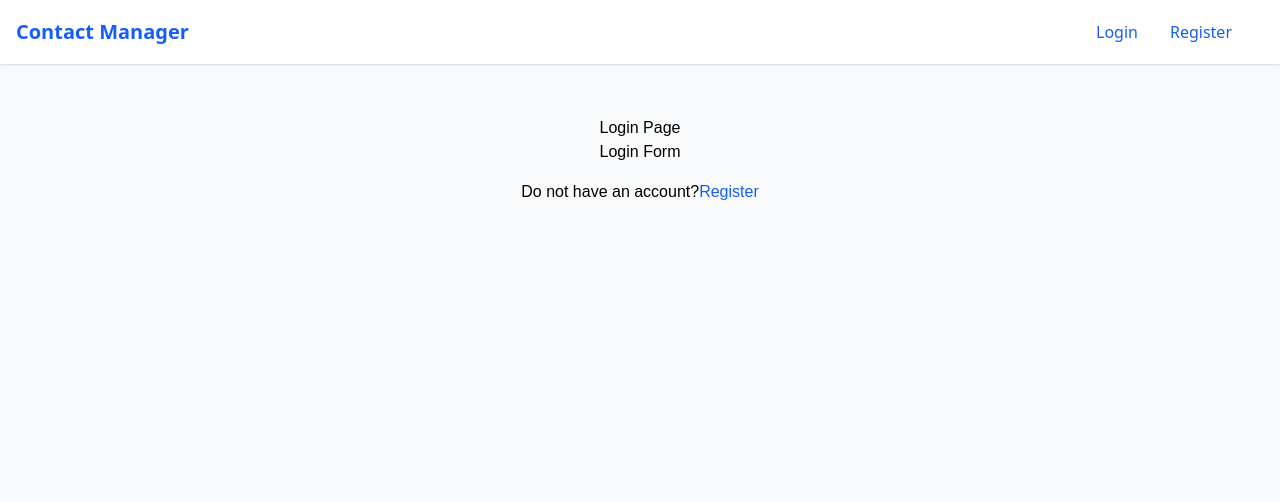
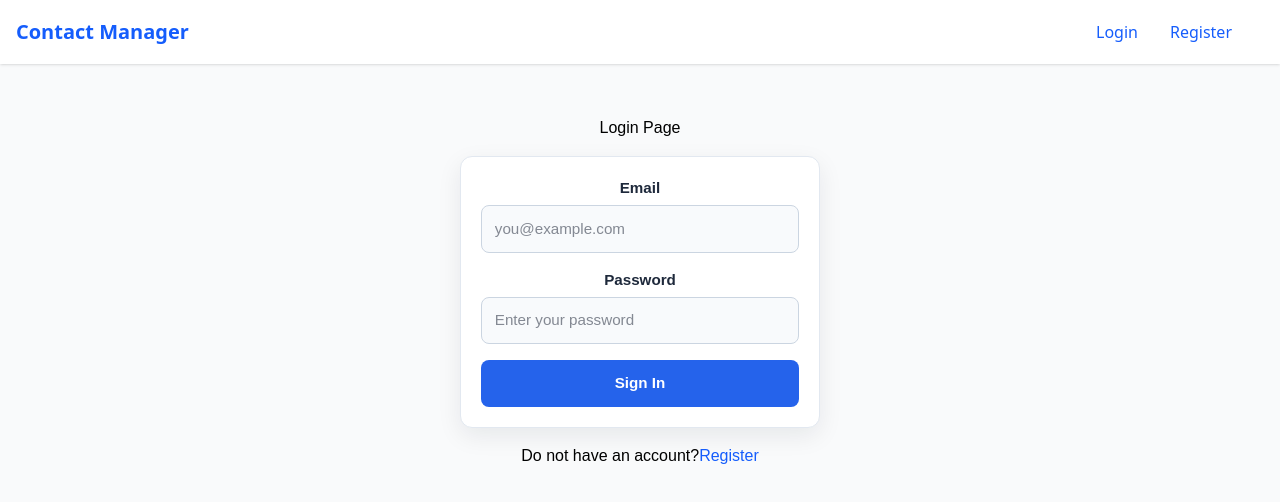
Before and after one commit to ankur2019ankur/my-app, a Next.js app: page /login in a window 1280 px wide. Shown: the top 502 px of the page. Built offline with nearby package versions, Linux system fonts and the light colour scheme; no server answers.

Commit message:
login functionality is done

```diff
--- a/package.json
+++ b/package.json
@@ -10,6 +10,7 @@
     "json-server": "json-server --watch src/app/_data/db.json --port 3001"
   },
   "dependencies": {
+    "axios": "^1.13.6",
     "next": "16.2.1",
     "react": "19.2.4",
     "react-dom": "19.2.4"
--- /dev/null
+++ b/src/app/_components/LoginForm.module.css
@@ -0,0 +1,78 @@
+.form {
+  width: 100%;
+  max-width: 360px;
+  margin: 1rem auto;
+  padding: 1.25rem;
+  border: 1px solid #e2e8f0;
+  border-radius: 12px;
+  background-color: #ffffff;
+  box-shadow: 0 8px 24px rgba(15, 23, 42, 0.08);
+}
+
+.fieldGroup {
+  margin-bottom: 1rem;
+}
+
+.label {
+  display: block;
+  margin-bottom: 0.35rem;
+  color: #1e293b;
+  font-size: 0.95rem;
+  font-weight: 600;
+}
+
+.input {
+  width: 100%;
+  padding: 0.7rem 0.8rem;
+  border: 1px solid #cbd5e1;
+  border-radius: 8px;
+  font-size: 0.95rem;
+  color: #0f172a;
+  background-color: #f8fafc;
+  outline: none;
+  transition: border-color 0.2s ease, box-shadow 0.2s ease;
+}
+
+.input:focus {
+  border-color: #2563eb;
+  box-shadow: 0 0 0 3px rgba(37, 99, 235, 0.2);
+  background-color: #ffffff;
+}
+
+.submitButton {
+  width: 100%;
+  border: none;
+  border-radius: 8px;
+  padding: 0.75rem 1rem;
+  background-color: #2563eb;
+  color: #ffffff;
+  font-size: 0.95rem;
+  font-weight: 600;
+  cursor: pointer;
+  transition: background-color 0.2s ease;
+}
+
+.submitButton:hover {
+  background-color: #1d4ed8;
+}
+
+.submitButton:disabled {
+  background-color: #93c5fd;
+  cursor: not-allowed;
+}
+
+.errorPopup {
+  position: fixed;
+  top: 1rem;
+  right: 1rem;
+  max-width: 320px;
+  padding: 0.8rem 1rem;
+  border: 1px solid #fecaca;
+  border-radius: 8px;
+  background-color: #fee2e2;
+  color: #b91c1c;
+  font-size: 0.95rem;
+  font-weight: 500;
+  box-shadow: 0 10px 20px rgba(0, 0, 0, 0.15);
+  z-index: 999;
+}
--- a/src/app/_components/LoginForm.tsx
+++ b/src/app/_components/LoginForm.tsx
@@ -1,9 +1,72 @@
-import React from 'react';
+"use client";
+
+import React, { useActionState, useEffect, useState } from "react";
+import styles from "./LoginForm.module.css";
+import { login, type LoginState } from "../actions/auth";
+
+const initialState: LoginState = {
+  error: null,
+};
 
 export default function LoginForm() {
-    return (
-        <div>
-            <h1>Login Form</h1>
+  const [state, formAction, isPending] = useActionState(login, initialState);
+  const [showErrorPopup, setShowErrorPopup] = useState(false);
+
+  useEffect(() => {
+    if (!state.error) {
+      return;
+    }
+
+    setShowErrorPopup(true);
+
+    const timer = window.setTimeout(() => {
+      setShowErrorPopup(false);
+    }, 10000);
+
+    return () => window.clearTimeout(timer);
+  }, [state.error]);
+
+  return (
+    <>
+      {showErrorPopup && state.error ? (
+        <div className={styles.errorPopup} role="alert">
+          {state.error}
         </div>
-    );
+      ) : null}
+
+      <form className={styles.form} action={formAction}>
+        <div className={styles.fieldGroup}>
+          <label className={styles.label} htmlFor="email">
+            Email
+          </label>
+          <input
+            className={styles.input}
+            id="email"
+            name="email"
+            type="email"
+            placeholder="you@example.com"
+            required
+          />
+        </div>
+
+        <div className={styles.fieldGroup}>
+          <label className={styles.label} htmlFor="password">
+            Password
+          </label>
+          <input
+            className={styles.input}
+            id="password"
+            name="password"
+            type="password"
+            placeholder="Enter your password"
+            required
+          />
+        </div>
+
+        <button className={styles.submitButton} type="submit" disabled={isPending}>
+          {isPending ? "Signing In..." : "Sign In"}
+        </button>
+      </form>
+    </>
+  );
 }
--- a/src/app/_components/LogoutButton.tsx
+++ b/src/app/_components/LogoutButton.tsx
@@ -1,7 +1,11 @@
+import { logout } from "../actions/auth";
+
 export default function LogoutButton() {
-    return (
-        <div className="text-blue-600 hover:text-blue-600 cursor-pointer">
-            Logout
-        </div>
-    );
+  return (
+    <form action={logout}>
+      <button type="submit" className="text-blue-600 hover:text-blue-600 cursor-pointer">
+        Logout
+      </button>
+    </form>
+  );
 }
--- a/src/app/_components/Navbar.tsx
+++ b/src/app/_components/Navbar.tsx
@@ -1,9 +1,11 @@
 import React from 'react';
 import Link from 'next/link';
 import LogoutButton from './LogoutButton';
+import { getSessionUserEmail } from '../actions/auth';
 
-export default function Navbar() {
-    const session = false;
+export default async function Navbar() {
+  const session = await getSessionUserEmail();
+  console.log(session);
   return (
     <div className="bg-white shadow-sm">
         <div className="container mx-auto px-4 flex justify-between h-16 items-center">
--- a/src/app/_data/db.json
+++ b/src/app/_data/db.json
@@ -2,9 +2,9 @@
     "users": [
         {
             "id": "1",
-            "name": "user",
-            "email": "user@example.com",
-            "password": "555555"
+            "name": "ankur",
+            "email": "ankur@gmail.com",
+            "password": "ankur"
         }
     ],
     "contacts": [
--- /dev/null
+++ b/src/app/_type/contact.ts
@@ -0,0 +1,6 @@
+export interface Contact {
+    id: string;
+    name: string;
+    email: string;
+    userId: string;
+}
--- /dev/null
+++ b/src/app/_type/user.ts
@@ -0,0 +1,5 @@
+export interface User {
+    id: string;
+    name: string;
+    email: string;
+}
--- /dev/null
+++ b/src/app/actions/auth.ts
@@ -0,0 +1,80 @@
+'use server';
+
+import { cookies } from 'next/headers';
+import { redirect } from 'next/navigation';
+import axios from 'axios';
+import type { User } from '../_type/user';
+
+const sessionCookieName = 'session_user_email';
+
+export type LoginState = {
+  error: string | null;
+};
+
+function isNextRedirectError(error: unknown): error is { digest: string } {
+  return (
+    typeof error === 'object' &&
+    error !== null &&
+    'digest' in error &&
+    typeof (error as { digest?: unknown }).digest === 'string' &&
+    (error as { digest: string }).digest.startsWith('NEXT_REDIRECT')
+  );
+}
+
+export async function login(_prevState: LoginState, formData: FormData): Promise<LoginState> {
+  try {
+    const email = String(formData.get('email') ?? '').trim();
+    const password = String(formData.get('password') ?? '').trim();
+
+    if (!email || !password) {
+      throw new Error('Email and password are required.');
+    }
+
+    const response = await axios.get<User[]>('http://localhost:3001/users', {
+      params: { email, password },
+      maxBodyLength: Infinity,
+    });
+    const user = response.data[0];
+
+    if (!user) {
+      throw new Error('Invalid email or password.');
+    }
+
+    const cookieStore = await cookies();
+    cookieStore.set(sessionCookieName, user.email, {
+      httpOnly: true,
+      sameSite: 'lax',
+      secure: process.env.NODE_ENV === 'production',
+      path: '/',
+      maxAge: 60 * 60 * 24,
+    });
+
+    redirect('/contact');
+  } catch (error) {
+    if (isNextRedirectError(error)) {
+      throw error;
+    }
+
+    if (axios.isAxiosError(error)) {
+      const apiMessage = (error.response?.data as { message?: string } | undefined)?.message;
+      return { error: apiMessage ?? 'Unable to verify login right now.' };
+    }
+
+    if (error instanceof Error) {
+      return { error: error.message };
+    }
+
+    return { error: 'Login failed.' };
+  }
+}
+
+export async function logout() {
+  const cookieStore = await cookies();
+  cookieStore.delete(sessionCookieName);
+  redirect('/login');
+}
+
+export async function getSessionUserEmail() {
+  const cookieStore = await cookies();
+  return cookieStore.get(sessionCookieName)?.value ?? null;
+}
--- a/src/app/api/route.tsx
+++ /dev/null
@@ -1,20 +0,0 @@
-import { NextRequest, NextResponse } from "next/server";
-
-export async function GET() {
-  return NextResponse.json({ message: "Hello, world!" });
-}
-
-export async function POST(request: NextRequest) {
-  const body = await request.json();
-  return NextResponse.json({ message: "Hello, world!" });
-}
-
-export async function PUT(request: NextRequest) {
-  const body = await request.json();
-  return NextResponse.json({ message: "Hello, world!" });
-}
-
-export async function DELETE(request: NextRequest) {
-  const body = await request.json();
-  return NextResponse.json({ message: "Hello, world!" });
-}
--- /dev/null
+++ b/src/app/page.module.css
@@ -0,0 +1,63 @@
+.page {
+  display: flex;
+  align-items: center;
+  justify-content: center;
+  padding: 24px 0;
+}
+
+.card {
+  width: 100%;
+  max-width: 720px;
+  padding: 28px 24px;
+  border-radius: 16px;
+  background: #ffffff;
+  border: 1px solid rgba(16, 24, 40, 0.08);
+  box-shadow: 0 10px 25px rgba(16, 24, 40, 0.06);
+  text-align: center;
+}
+
+.title {
+  margin: 0;
+  font-size: 2rem;
+  line-height: 1.2;
+  letter-spacing: -0.02em;
+  color: #0f172a;
+}
+
+.subtitle {
+  margin: 12px 0 20px;
+  font-size: 1.05rem;
+  line-height: 1.6;
+  color: rgba(15, 23, 42, 0.72);
+}
+
+.imageWrap {
+  display: flex;
+  align-items: center;
+  justify-content: center;
+  margin: 10px 0 18px;
+}
+
+.image {
+  width: min(420px, 80vw);
+  height: auto;
+  display: block;
+  border-radius: 12px;
+}
+
+.cta {
+  margin: 0;
+  font-size: 1.05rem;
+  line-height: 1.6;
+  color: rgba(15, 23, 42, 0.84);
+}
+
+@media (max-width: 640px) {
+  .card {
+    padding: 22px 16px;
+  }
+
+  .title {
+    font-size: 1.6rem;
+  }
+}
--- a/src/app/page.tsx
+++ b/src/app/page.tsx
@@ -1,9 +1,18 @@
-import Image from "next/image";
+import styles from "./page.module.css";
 
 export default function Home() {
   return (
-    <div>
-      <h1>Contact Manager</h1>
+    <div className={styles.page}>
+      <section className={styles.card}>
+        <h1 className={styles.title}>Welcome to the Contact Manager</h1>
+        <p className={styles.subtitle}>Manage your contacts with ease</p>
+
+        <div className={styles.imageWrap}>
+          <img className={styles.image} src="/globe.svg" alt="Contact Manager" />
+        </div>
+
+        <p className={styles.cta}>Start managing your contacts now</p>
+      </section>
     </div>
   );
 }
```
Also changed, not shown: 1 other file (tests, documents, lock files or other folders).
